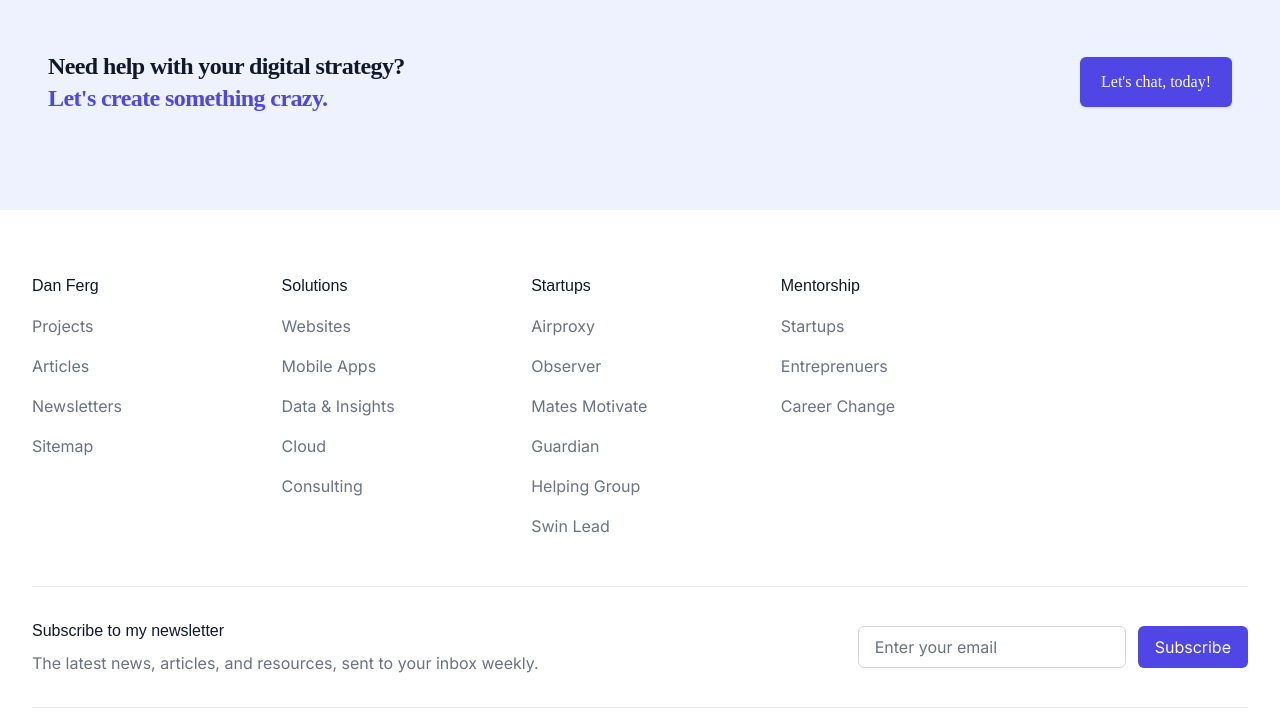
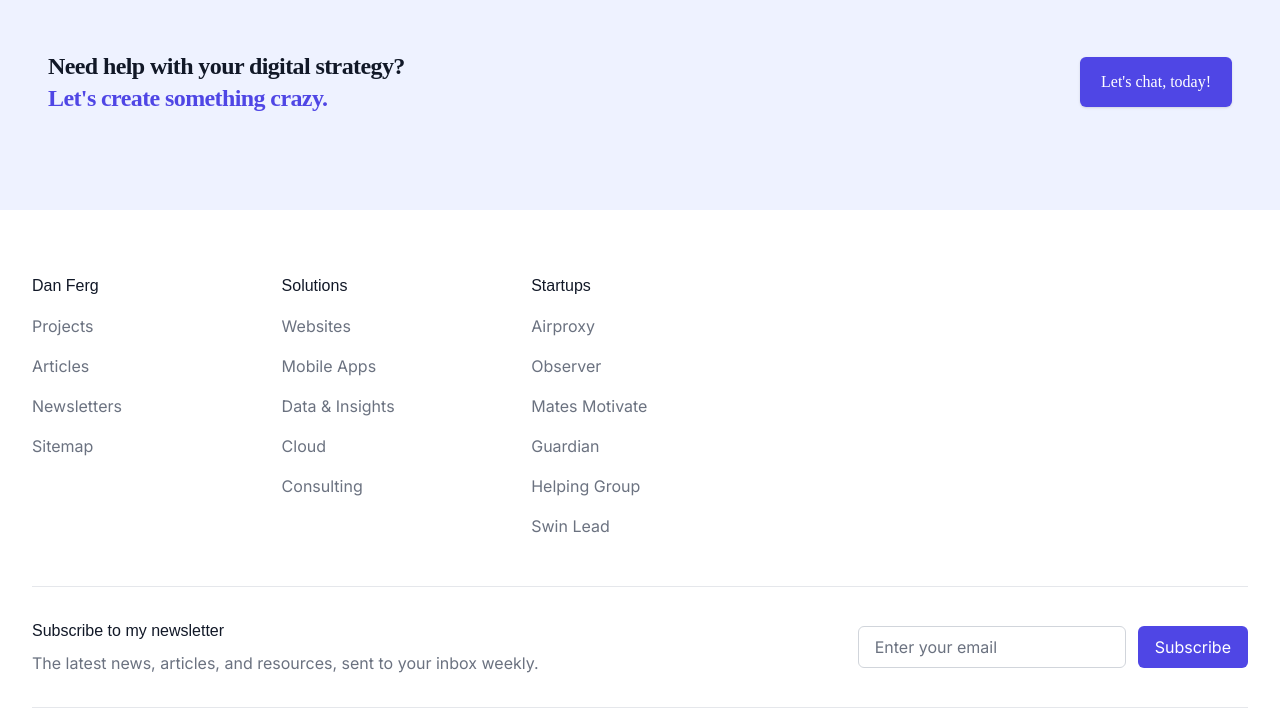
Before and after one commit to DanielFerguson/danferg, an Astro site: page / in a window 1280 px wide. Shown: the part 3495-4213 px from the top of the page. Built offline with nearby package versions, Linux system fonts and the light colour scheme; Astro itself is replaced by a stand-in of ours; a web font is replaced by a local one; what prettier-plugin-tailwindcss would draw is missing.

Commit message:
major work

```diff
--- a/src/components/Footer.jsx
+++ b/src/components/Footer.jsx
@@ -6,7 +6,7 @@ const footer = {
     { name: "Articles", link: "/articles" },
     { name: "Newsletters", link: "/newsletters" },
     // { name: "RSS", link: "#" },
-    { name: "Sitemap", link: "/sitemap.xml" },
+    { name: "Sitemap", link: "/sitemap-index.xml" },
   ],
   solutions: [
     { name: "Websites", link: "https://aaiga.com.au/?ref=danferg" },
@@ -22,11 +22,6 @@ const footer = {
     { name: "Guardian", link: "https://useguardian.app" },
     { name: "Helping Group", link: "https://helping.group" },
     { name: "Swin Lead", link: "https://swinlead.com" },
-  ],
-  mentorship: [
-    { name: "Startups", link: "/mentorship" },
-    { name: "Entreprenuers", link: "/mentorship" },
-    { name: "Career Change", link: "/mentorship" },
   ],
 };
 
@@ -133,7 +128,7 @@ const Footer = () => {
                     ))}
                   </ul>
                 </div>
-                <div className="mt-12 md:mt-0">
+                {/* <div className="mt-12 md:mt-0">
                   <h3 className="text-base font-medium text-gray-900">
                     Mentorship
                   </h3>
@@ -149,7 +144,7 @@ const Footer = () => {
                       </li>
                     ))}
                   </ul>
-                </div>
+                </div> */}
               </div>
             </div>
           </div>
```
Also changed, not shown: README.md.
